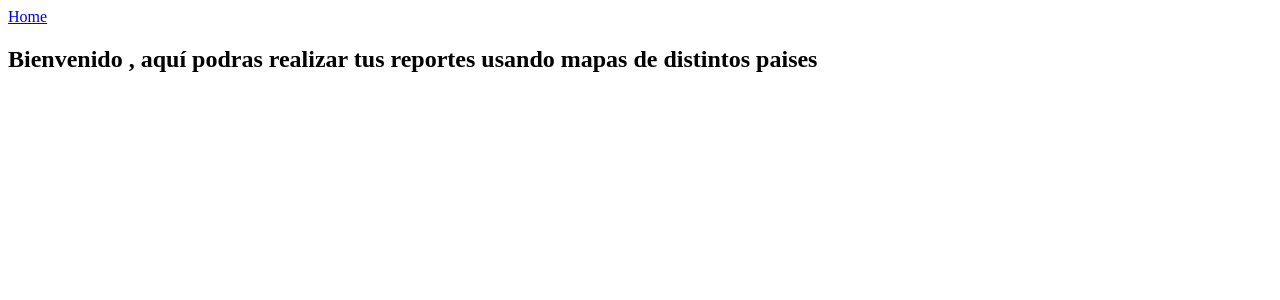
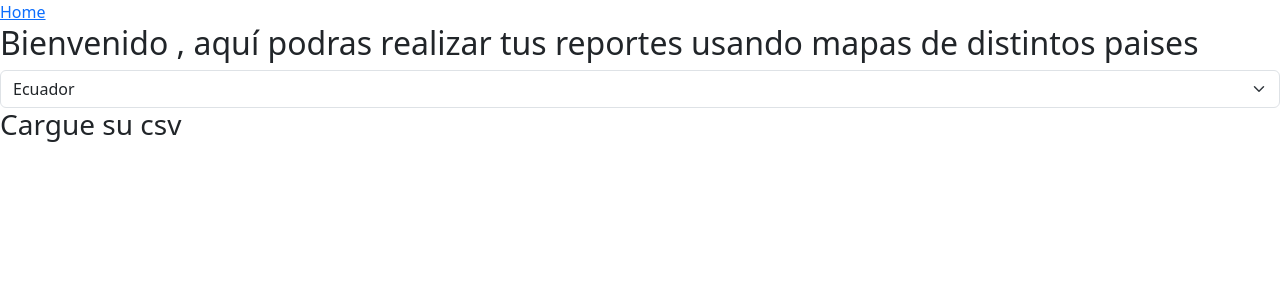
Before and after one commit to AdairAbrigo31/map-report, a SvelteKit app: page / in a window 1280 px wide. Shown: the top 300 px of the page. Built offline with nearby package versions, Linux system fonts and the light colour scheme.

Commit message:
feat: add bootstrap

```diff
--- a/package.json
+++ b/package.json
@@ -19,5 +19,8 @@
 		"svelte-check": "^4.0.0",
 		"typescript": "^5.0.0",
 		"vite": "^6.2.6"
+	},
+	"dependencies": {
+		"bootstrap": "^5.3.6"
 	}
 }
--- a/src/app.html
+++ b/src/app.html
@@ -1,12 +1,17 @@
 <!doctype html>
 <html lang="en">
+
 <head>
 	<meta charset="utf-8" />
 	<link rel="icon" href="%sveltekit.assets%/favicon.png" />
 	<meta name="viewport" content="width=device-width, initial-scale=1" />
+	<link href="https://cdn.jsdelivr.net/npm/bootstrap@5.3.6/dist/css/bootstrap.min.css" rel="stylesheet"
+		integrity="sha384-4Q6Gf2aSP4eDXB8Miphtr37CMZZQ5oXLH2yaXMJ2w8e2ZtHTl7GptT4jmndRuHDT" crossorigin="anonymous">
 	%sveltekit.head%
 </head>
+
 <body data-sveltekit-preload-data="hover">
 	<div style="display: contents">%sveltekit.body%</div>
 </body>
+
 </html>
--- a/src/routes/+page.svelte
+++ b/src/routes/+page.svelte
@@ -1,4 +1,6 @@
-<script>
+<script lang="ts">
+    let countries: Array<string> = ["Ecuador", "Italia"];
+    let countrieSelect = countries[0];
 </script>
 
 <main>
@@ -6,4 +8,13 @@
         Bienvenido , aquí podras realizar tus reportes usando mapas de distintos
         paises
     </h2>
+    <select class="form-select" bind:value={countrieSelect}>
+        {#each countries as value}
+            <option {value}> {value} </option>
+        {/each}
+    </select>
+    <div class="container-map"></div>
+    <div class="container-charge-csv">
+        <h3>Cargue su csv</h3>
+    </div>
 </main>
```
Also changed, not shown: 1 other file (tests, documents, lock files or other folders). Lines whose indentation alone changed are shown as unchanged.
